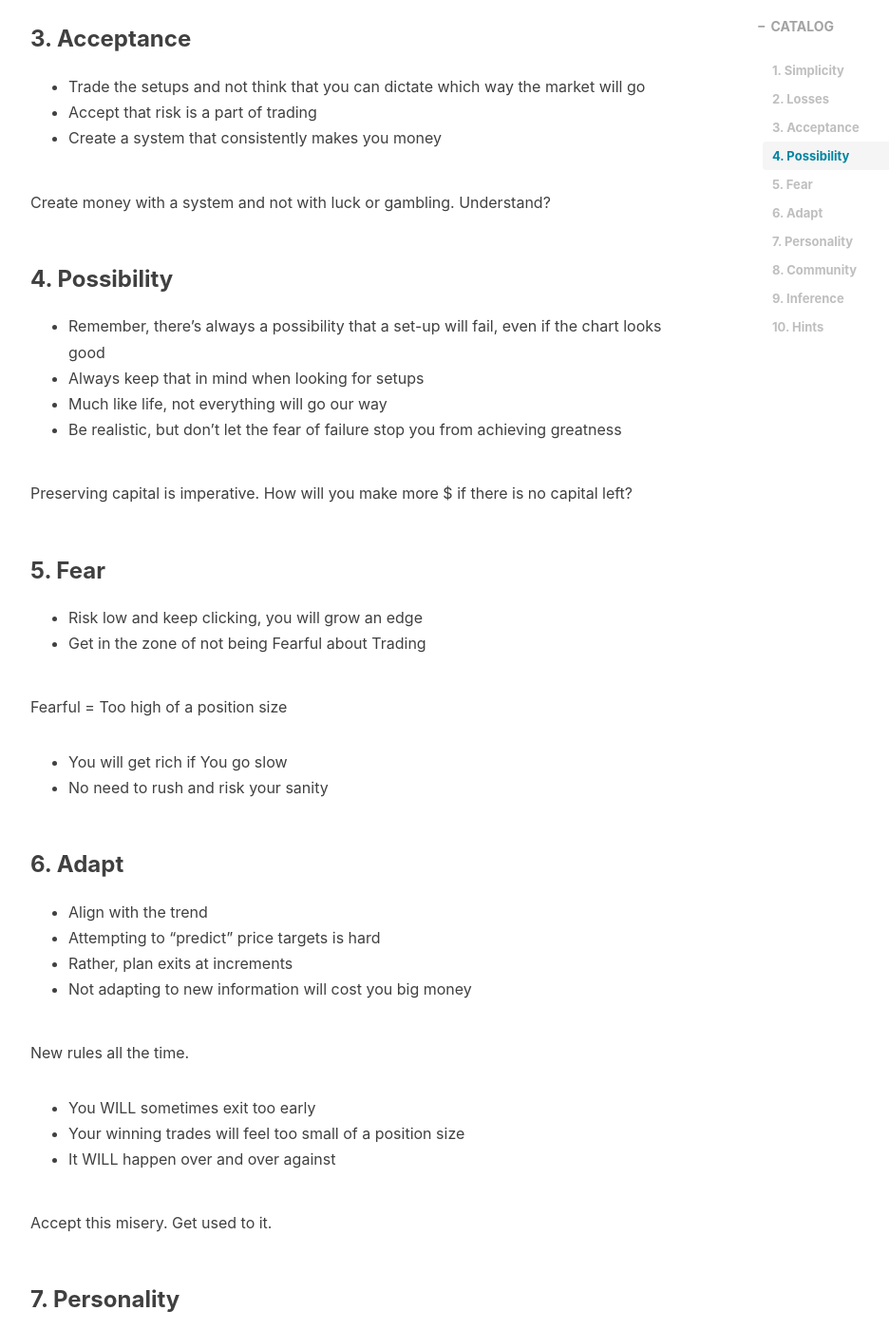
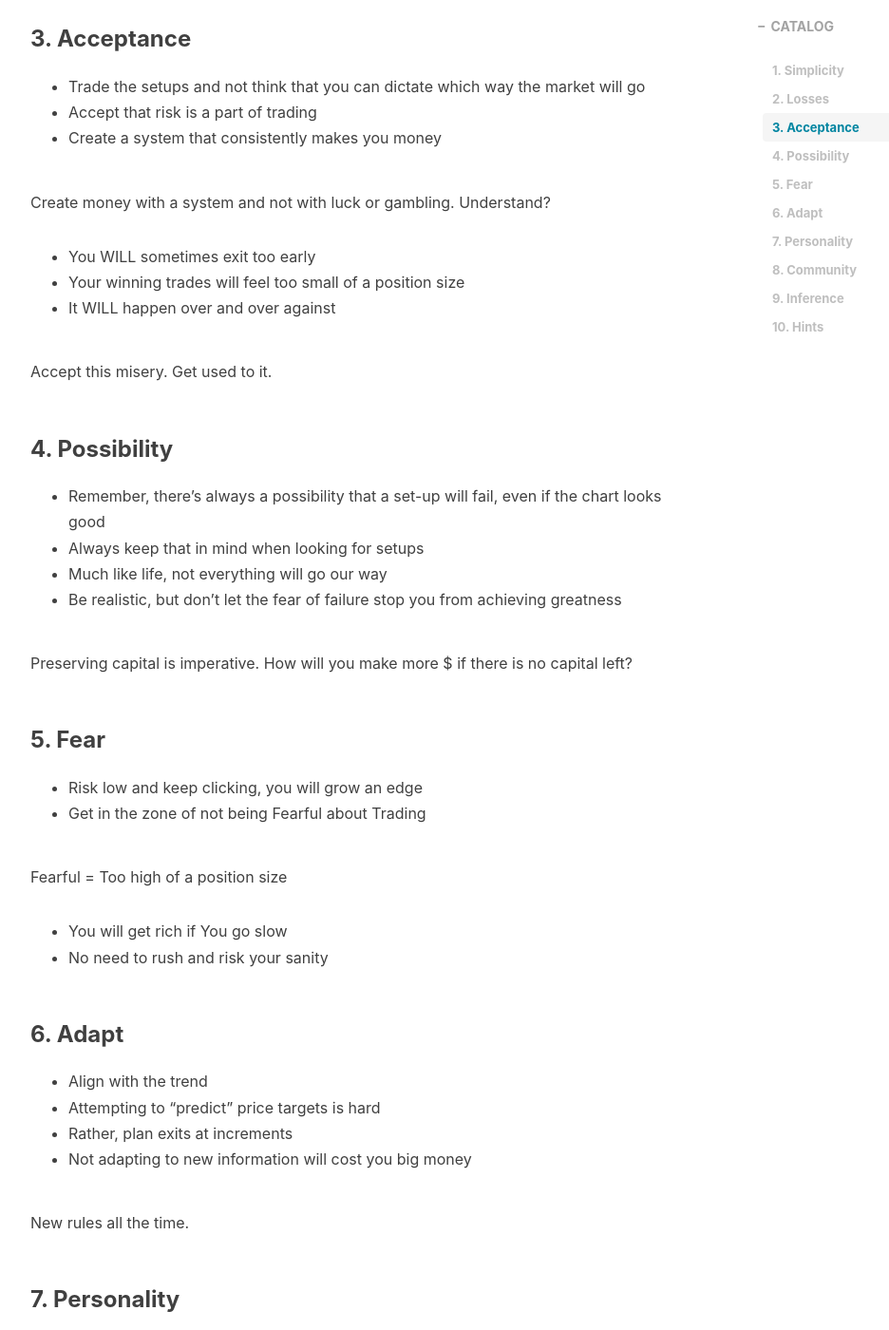
Before and after one commit to aaronjohn2/aaronjohn2.github.io, a Jekyll site: the page built from _posts/trading/2021-10-25-mental-analysis.md, in a window 1280 px wide and 1400 px high, scrolled down 1236 px. Shown: the whole window at 95% size, without its empty margins (233-1169 px from the left). Built offline with Jekyll 4.4.1, drawn with Linux system fonts in a browser that asks for light colours; nearby versions of some CDN libraries; comment, search, counter and statistics services are not loaded; some of the changed lines change nothing that is shown.

Commit message:
Update 2021-10-25-mental-analysis.md

```diff
--- a/_posts/trading/2021-10-25-mental-analysis.md
+++ b/_posts/trading/2021-10-25-mental-analysis.md
@@ -36,6 +36,13 @@ Remember, "A smooth sea never made a skilled sailor."
 Create money with a system and not with luck or gambling.
 Understand?
 
+- You WILL sometimes exit too early
+- Your winning trades will feel too small of a position size
+- It WILL happen over and over against
+
+Accept this misery.
+Get used to it.
+
 ### 4. Possibility
 
 - Remember, there's always a possibility that a set-up will fail, even if the chart looks good
@@ -64,13 +71,6 @@ Fearful = Too high of a position size
 - Not adapting to new information will cost you big money
 
 New rules all the time.
-
-- You WILL sometimes exit too early
-- Your winning trades will feel too small of a position size
-- It WILL happen over and over against
-
-Accept this misery.
-Get used to it.
 
 ### 7. Personality
 
```
